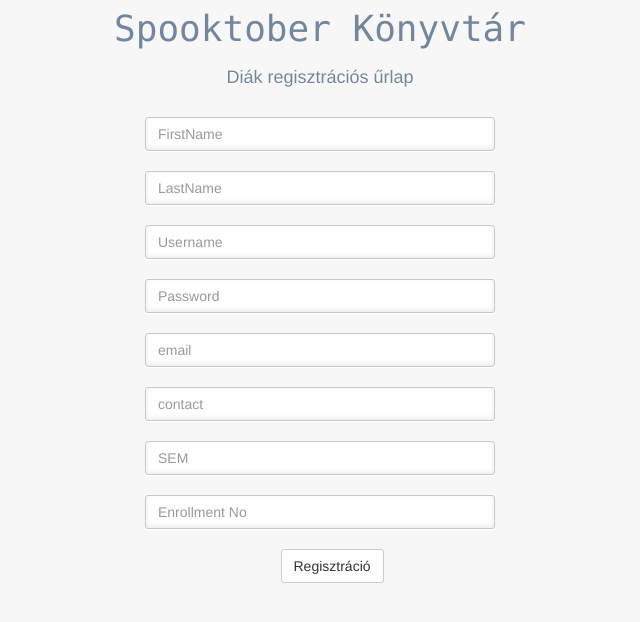
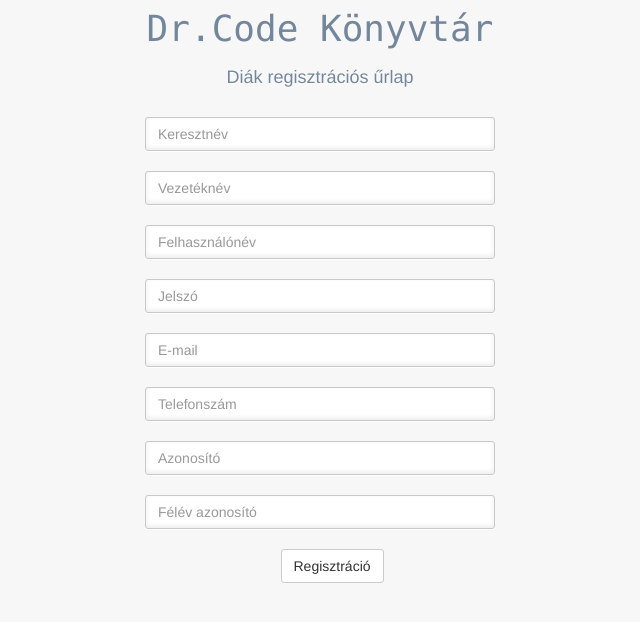
Before and after one commit to hecike3/lms, a PHP site: page /regisztracio.php in a window 1280 px wide. Shown: the top 622 px of the page, without its empty margins (320-960 px from the left). Run offline with PHP 8.4, Linux system fonts and the light colour scheme; some libraries are stand-ins or nearby versions.

Commit message:
FÉLÉV  VÉGE!

```diff
--- a/librarian/add_books.php
+++ b/librarian/add_books.php
@@ -98,7 +98,7 @@ if(isset($_POST["submit1"])){
 
     ?>
     <script type="text/javascript">
-    alert("yo");
+    alert("Sikerült a könyv felvétele!");
     </script>
 
 <?php
--- a/librarian/header.php
+++ b/librarian/header.php
@@ -64,6 +64,8 @@
                         <ul class="nav side-menu">
                             <li><a href="dashboard.php"><i class="fa fa-home"></i> Dashboard </a> </li>
 
+                            <li><a href="add_books.php"><i class="fa fa-book"></i> Könyvek felvétele </a></li>
+
                             <li><a href="display_books.php"><i class="fa fa-book"></i> Könyvek megjelenítése </a></li>
 
                             <li><a href="display_student_info.php"><i class="fa fa-users"></i> Diákok megjelenítése</a></li>
--- a/student/login.php
+++ b/student/login.php
@@ -24,7 +24,7 @@ include "connection.php";
 <br>
 
 <div class="col-lg-12 text-center ">
-    <h1 style="font-family:Lucida Console">Spooktober Könyvtár </h1>
+    <h1 style="font-family:Lucida Console">Dr.Code Könyvtár </h1>
 </div>
 
 <br>
@@ -84,6 +84,7 @@ if(isset($_POST["submit1"]))
                 </div>
 
         <?php
+
       }else
       {
         $_SESSION["username"]=$_POST["username"];
--- a/student/regisztracio.php
+++ b/student/regisztracio.php
@@ -23,7 +23,7 @@ include "connection.php";
 <br>
 
 <div class="col-lg-12 text-center ">
-    <h1 style="font-family:Lucida Console">Spooktober Könyvtár</h1>
+    <h1 style="font-family:Lucida Console">Dr.Code Könyvtár</h1>
 </div>
 
 
@@ -38,29 +38,29 @@ include "connection.php";
                 <h2>Diák regisztrációs űrlap</h2><br>
 
                 <div>
-                    <input type="text" class="form-control" placeholder="FirstName" name="firstname" required="" />
+                    <input type="text" class="form-control" placeholder="Keresztnév" name="firstname" required="" />
                 </div>
                 <div>
-                    <input type="text" class="form-control" placeholder="LastName" name="lastname" required="" />
+                    <input type="text" class="form-control" placeholder="Vezetéknév" name="lastname" required="" />
                 </div>
 
                 <div>
-                    <input type="text" class="form-control" placeholder="Username" name="username" required="" />
+                    <input type="text" class="form-control" placeholder="Felhasználónév" name="username" required="" />
                 </div>
                 <div>
-                    <input type="password" class="form-control" placeholder="Password" name="password" required="" />
+                    <input type="password" class="form-control" placeholder="Jelszó" name="password" required="" />
                 </div>
                 <div>
-                    <input type="email" class="form-control" placeholder="email" name="email" required="" />
+                    <input type="email" class="form-control" placeholder="E-mail" name="email" required="" />
                 </div>
                 <div>
-                    <input type="text" class="form-control" placeholder="contact" name="contact" required="" />
+                    <input type="text" class="form-control" placeholder="Telefonszám" name="contact" required="" />
                 </div>
                 <div>
-                    <input type="text" class="form-control" placeholder="SEM" name="sem" required="" />
+                    <input type="text" class="form-control" placeholder="Azonosító" name="sem" required="" />
                 </div>
                 <div>
-                    <input type="text" class="form-control" placeholder="Enrollment No" name="enrollmentno"
+                    <input type="text" class="form-control" placeholder="Félév azonosító" name="enrollmentno"
                         required="" />
                 </div>
                 <div class="col-lg-12  col-lg-push-3">
@@ -78,7 +78,7 @@ include "connection.php";
         $res1=mysqli_query($link,"insert into student_registration values('','$_POST[firstname]','$_POST[lastname]','$_POST[username]','$password','$_POST[email]','$_POST[contact]','$_POST[sem]','$_POST[enrollmentno]','no')") or die($res1);
         ?>
             <div class="alert alert-success col-lg-12 col-lg-push-0">
-                Sikeresen regisztráltál!
+                Sikeresen regisztráltál! <a href="login.php">Vissza a bejelentkezésre</a>
             </div>
         <?php
     }
```
Also changed, not shown: student/header.php (+4 -13 lines), student/my_issued_books.php (+3 -6 lines), librarian/book_images/653a51a9a309a7789cfa50609372974b823882_5.jpg (added), librarian/book_images/697dbb883c60e4c82e4f703946669fb21876293_3.jpg (added), librarian/book_images/76aba28cc4a91ccf3c7d6152cbcfe240covers_328750.jpg (added), librarian/book_images/7e9e9f85c2e734d5219639f356ec4c8684355642_3434509046620439_3245065705883697152_n.jpg (deleted), librarian/book_images/_4530727254376247692_n.jpg (deleted), librarian/book_images/a35dc7023991940868322e1c4977b5fe29-magyar_helyesirasi_szotar-W_800x0.jpg (added).
